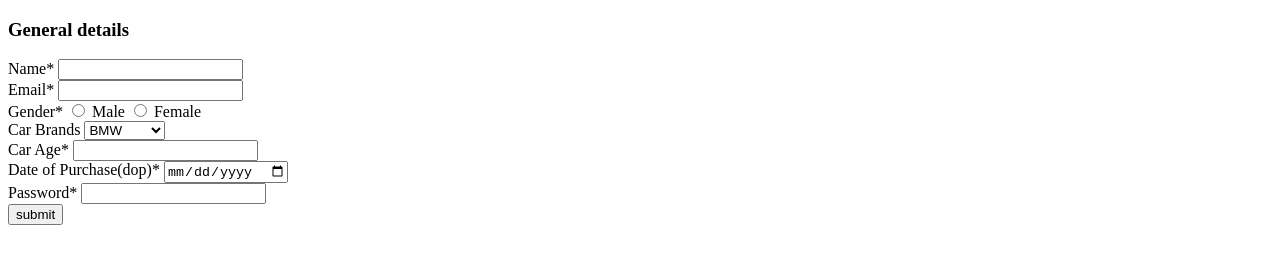
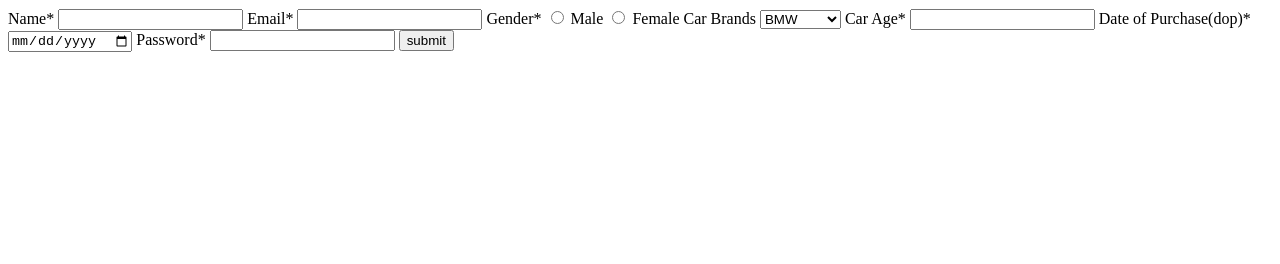
Before and after one commit to acciojob/car-insurance-form-MHGOWTHAM, a website: page main.html in a window 1280 px wide. Drawn offline with Linux system fonts and the light colour scheme.

Commit message:
created a submission

```diff
--- a/main.html
+++ b/main.html
@@ -8,47 +8,40 @@
 
 <body>
 	<form   method="post">
-    <h3 >General details</h3>
-        <div>
+
+
             <label for="name">Name*</label>
             <input type="text"  id="name" required >
-        </div>
-        <div>
+
             <label for="Email">Email*</label>
             <input type="text" id="Email" required
 			>
-        </div>
-        <div>
+
             <label for="Gender">Gender*</label>
             <input type="radio" name="Gender" id="gender_m" required>
 			<label for="gender_m" >Male</label>
             <input type="radio" name="Gender" id="gender_f" required >
 			<label for="gender_f">Female</label>
-        </div>
-        <div>
+
             <label for="car">Car Brands</label>
             <select name="car" id="car">
                 <option value="bmw">BMW</option>
                 <option value="audi">Audi</option>
                 <option value="mercedez">Mercedez</option>
             </select>
-        </div>
-		<div>
+
             <label for="car">Car Age*</label>
             <input type="number"  id="car" required >
-        </div>
-		<div>
+
             <label for="date">Date of Purchase(dop)*</label>
             <input type="date"  id="date" required >
-        </div>
-		<div>
+
             <label for="Password">Password*</label>
             <input type="password"  id="Password" required >
-        </div>
-        <div>
+
             <button type="submit">submit</button>
 
-        </div>
+
     </form>
 	<!-- the entire body must be written by student -->
     <script type="text/javascript" src="./script.js">
```
